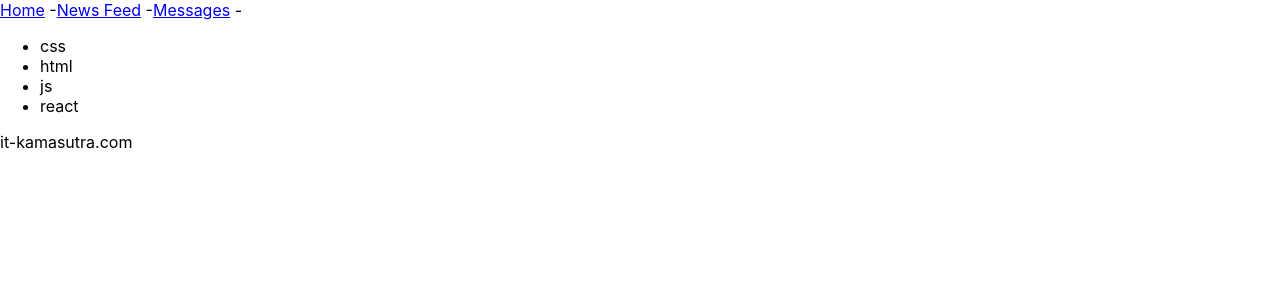
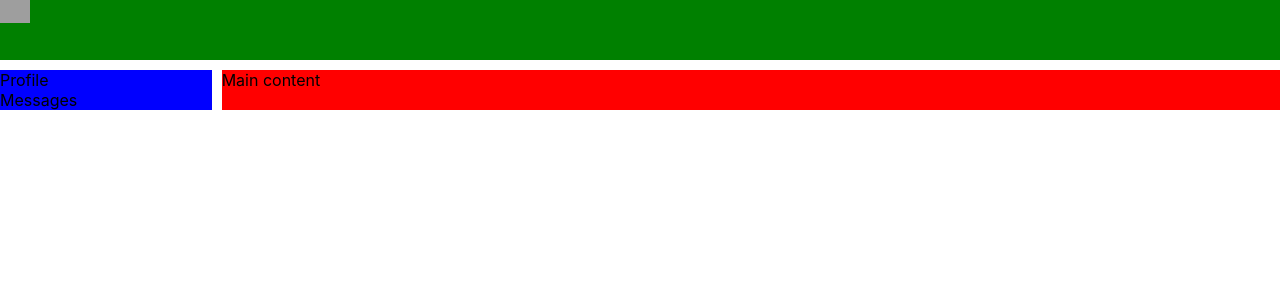
Before and after one commit to nikitastas/social-network-ts, a React (Create React App) app: page / in a window 1280 px wide. Shown: the top 300 px of the page. Built offline with nearby package versions, Linux system fonts and the light colour scheme; grey boxes are pictures that could not be loaded.

Commit message:
Add some grid

```diff
--- a/src/App.css
+++ b/src/App.css
@@ -1,38 +1,30 @@
-.App {
-  text-align: center;
+.app-wrapper {
+  display: grid;
+
+  grid-template-areas:
+  "h h"
+  "n c";
+
+   grid-template-rows: 60px 1fr;
+    grid-template-columns: 2fr 10fr;
+    grid-gap: 10px;
 }
 
-.App-logo {
-  height: 40vmin;
-  pointer-events: none;
+.header {
+  grid-area: h;
+    background-color: green;
 }
 
-@media (prefers-reduced-motion: no-preference) {
-  .App-logo {
-    animation: App-logo-spin infinite 20s linear;
-  }
+.header img {
+    width: 30px;
 }
 
-.App-header {
-  background-color: #282c34;
-  min-height: 100vh;
-  display: flex;
-  flex-direction: column;
-  align-items: center;
-  justify-content: center;
-  font-size: calc(10px + 2vmin);
-  color: white;
+.nav {
+  grid-area: n;
+    background-color: blue;
 }
 
-.App-link {
-  color: #61dafb;
+.content {
+  grid-area: c;
+    background-color: red;
 }
-
-@keyframes App-logo-spin {
-  from {
-    transform: rotate(0deg);
-  }
-  to {
-    transform: rotate(360deg);
-  }
-}
--- a/src/App.tsx
+++ b/src/App.tsx
@@ -1,15 +1,17 @@
 import React from 'react';
 import './App.css';
-import Technologies from './Technologies';
-import Header from './Header';
-import Footer from './Footer';
 
 function App() {
     return (
-        <div>
-            <Header />
-            <Technologies />
-            <Footer />
+        <div className='app-wrapper'>
+            <header className='header'>
+                <img src="https://img.freepik.com/free-vector/bird-colorful-logo-gradient-vector_343694-1365.jpg?size=338&ext=jpg&ga=GA1.1.632798143.1712966400&semt=ais" alt=""/>
+            </header>
+            <nav className='nav'>
+                <div>Profile</div>
+                <div>Messages</div>
+            </nav>
+            <div className='content'>Main content</div>
         </div>
     );
 }
--- a/src/Footer.tsx
+++ /dev/null
@@ -1,9 +0,0 @@
-import React from 'react';
-
-const Footer = () => {
-    return (<div>
-        it-kamasutra.com
-    </div>);
-}
-
-export default Footer;
--- a/src/Header.tsx
+++ /dev/null
@@ -1,11 +0,0 @@
-import React from 'react';
-
-const Header = () => {
-    return (<div>
-        <a href="#s">Home</a> -
-        <a href="#s">News Feed</a> -
-        <a href="#s">Messages</a> -
-    </div>);
-}
-
-export default Header;
--- a/src/Technologies.tsx
+++ /dev/null
@@ -1,16 +0,0 @@
-import React from 'react';
-
-const Technologies = () => {
-    return (
-        <div>
-            <ul>
-                <li>css</li>
-                <li>html</li>
-                <li>js</li>
-                <li>react</li>
-            </ul>
-        </div>
-    )
-}
-
-export default Technologies;
```
